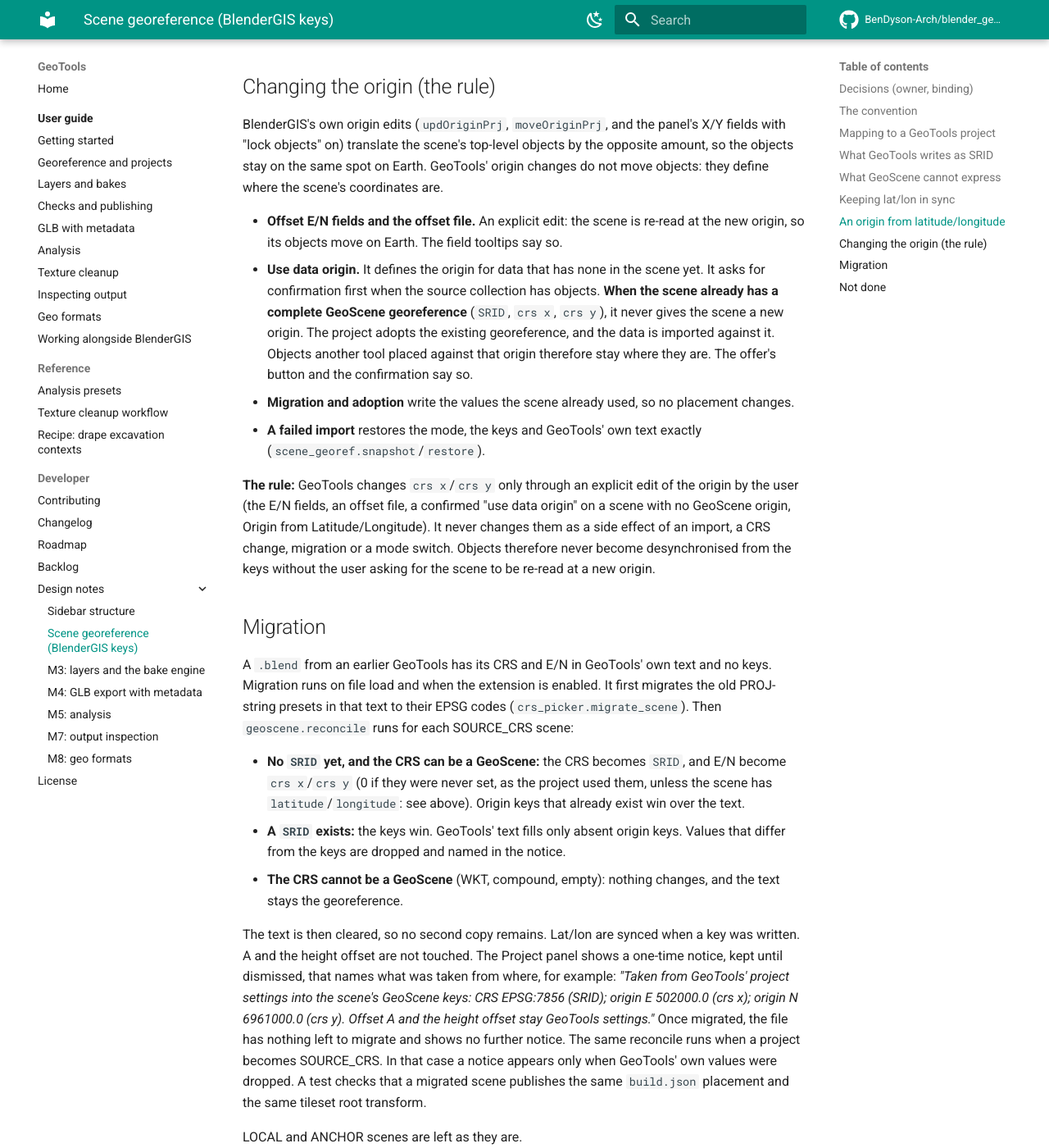
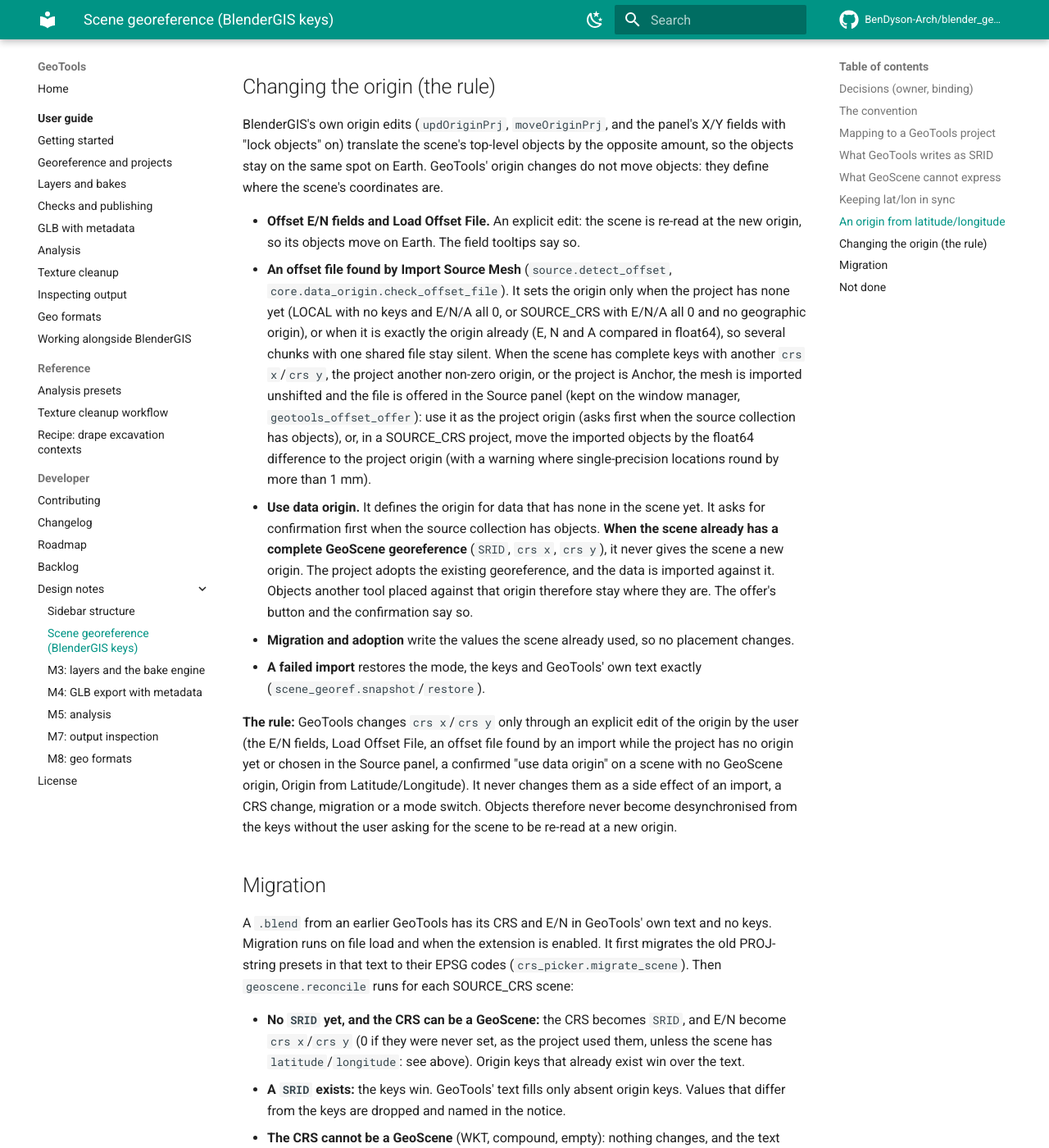
Before and after one commit to BenDyson-Arch/blender_geotools, an MkDocs documentation site: the page built from docs/design/georeference-interop.md, in a window 1280 px wide and 1400 px high, scrolled down 4478 px. Shown: the whole window at 82% size. Built offline with MkDocs 1.6.1 and Material for MkDocs 9.7.7, drawn with Linux system fonts in a browser that asks for light colours; comment, search, counter and statistics services are not loaded.

Commit message:
Docs: offset files found on import, and moving the origin
Describe when Import Source Mesh applies an offset file and what the
Source panel offers otherwise (projects, getting started, the drape
recipe), and bring BlenderGIS's "Moving the origin" and the georeference
interop design in line with both Origin from Latitude/Longitude and the
offset-file rule. CHANGELOG Fixed entry.

Co-Authored-By: Claude Opus 5.5 <noreply@anthropic.com>

```diff
--- a/docs/design/georeference-interop.md
+++ b/docs/design/georeference-interop.md
@@ -188,9 +188,22 @@ objects by the opposite amount, so the objects stay on the same spot on Earth.
 GeoTools' origin changes do not move objects: they define where the scene's
 coordinates are.
 
-- **Offset E/N fields and the offset file.** An explicit edit: the scene is
+- **Offset E/N fields and Load Offset File.** An explicit edit: the scene is
   re-read at the new origin, so its objects move on Earth. The field tooltips
   say so.
+- **An offset file found by Import Source Mesh** (`source.detect_offset`,
+  `core.data_origin.check_offset_file`). It sets the origin only when the
+  project has none yet (LOCAL with no keys and E/N/A all 0, or SOURCE_CRS with
+  E/N/A all 0 and no geographic origin), or when it is exactly the origin
+  already (E, N and A compared in float64), so several chunks with one shared
+  file stay silent. When the scene has complete keys with another
+  `crs x`/`crs y`, the project another non-zero origin, or the project is
+  Anchor, the mesh is imported unshifted and the file is offered in the Source
+  panel (kept on the window manager, `geotools_offset_offer`): use it as the
+  project origin (asks first when the source collection has objects), or, in a
+  SOURCE_CRS project, move the imported objects by the float64 difference to
+  the project origin (with a warning where single-precision locations round by
+  more than 1 mm).
 - **Use data origin.** It defines the origin for data that has none in the
   scene yet. It asks for confirmation first when the source collection has
   objects. **When the scene already has a complete GeoScene georeference**
@@ -204,9 +217,10 @@ coordinates are.
   exactly (`scene_georef.snapshot`/`restore`).
 
 **The rule:** GeoTools changes `crs x`/`crs y` only through an explicit edit
-of the origin by the user (the E/N fields, an offset file, a confirmed "use
-data origin" on a scene with no GeoScene origin, Origin from
-Latitude/Longitude). It never changes them as a
+of the origin by the user (the E/N fields, Load Offset File, an offset file
+found by an import while the project has no origin yet or chosen in the
+Source panel, a confirmed "use data origin" on a scene with no GeoScene
+origin, Origin from Latitude/Longitude). It never changes them as a
 side effect of an import, a CRS change, migration or a mode switch. Objects
 therefore never become desynchronised from the keys without the user asking
 for the scene to be re-read at a new origin.
```
Also changed, not shown: CHANGELOG.md (+12 -0 lines), docs/guide/blendergis.md (+15 -7 lines), docs/guide/getting-started.md (+4 -1 lines), docs/guide/projects.md (+21 -0 lines), docs/recipes/drape-contexts.md (+3 -2 lines).
